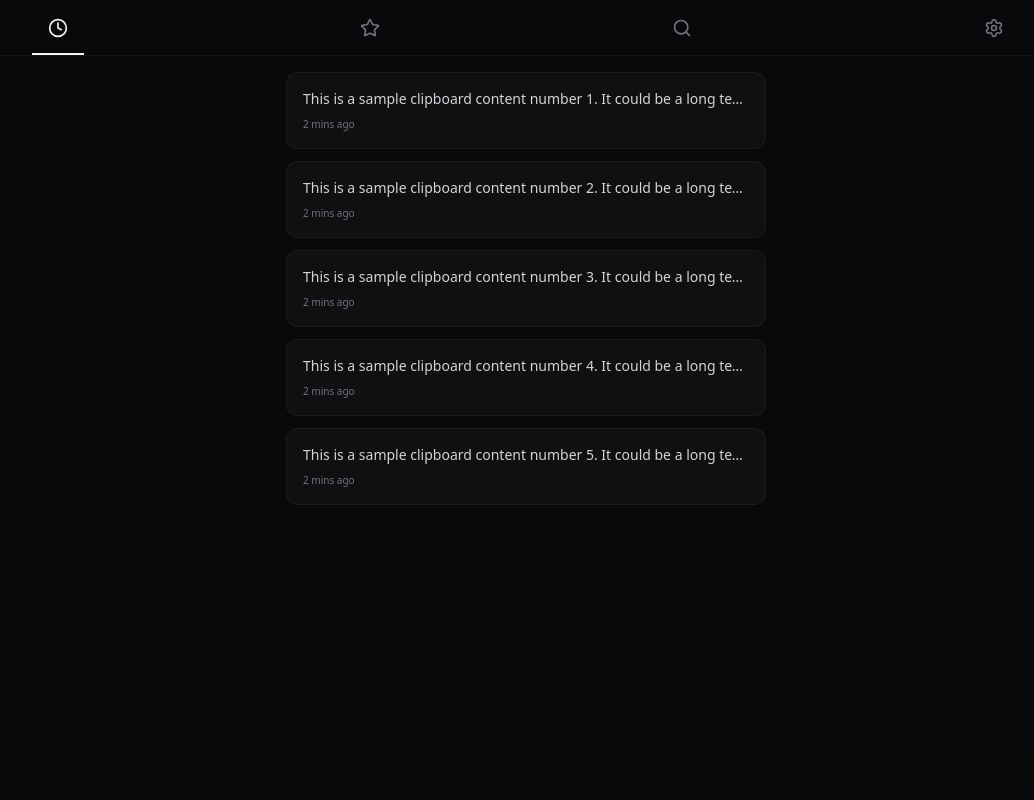
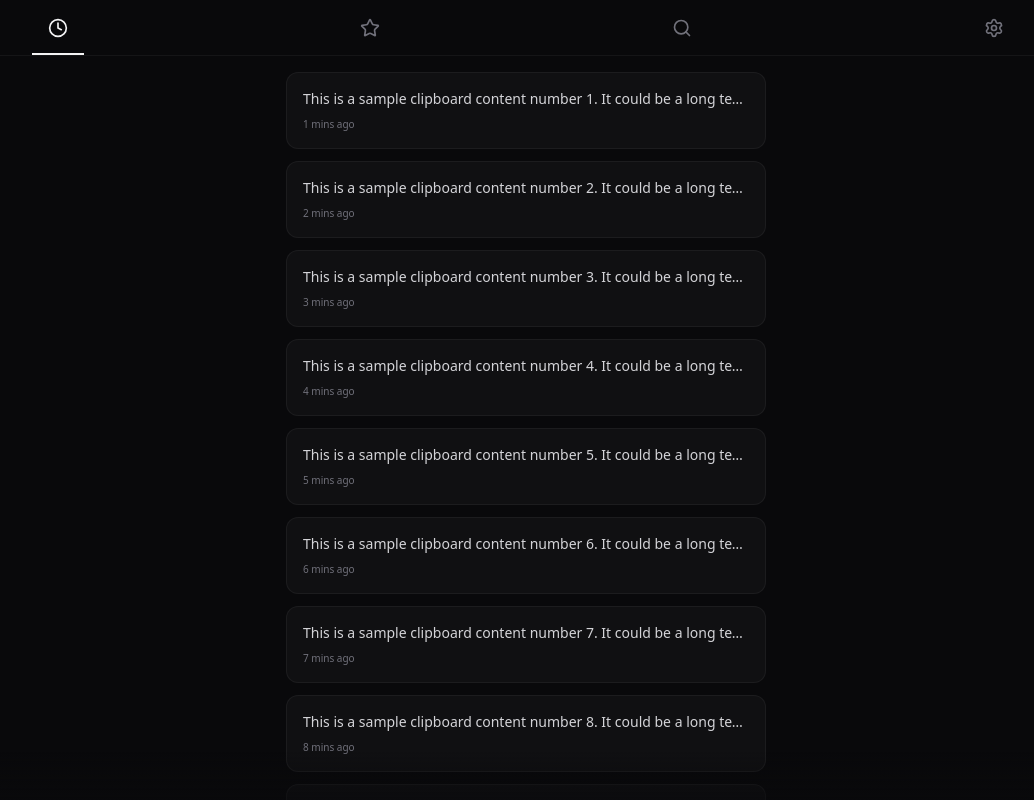
Before and after one commit to lwshakib/imemo-smart-clipboard, a React (Vite) app in the folder apps/desktop/: page / in a window 1280 px wide. Shown: the top 800 px of the page, without its empty margins (114-1148 px from the left). Built offline with nearby package versions, Linux system fonts and the light colour scheme.

Commit message:
feat: implement Electron main process with tray support and basic clipboard history UI component

```diff
--- a/apps/desktop/electron/main.ts
+++ b/apps/desktop/electron/main.ts
@@ -1,4 +1,4 @@
-import { app, BrowserWindow, Menu, nativeImage, Tray, screen } from 'electron'
+import { app, BrowserWindow, Menu, nativeImage, Tray, screen, ipcMain } from 'electron'
 import { createRequire } from 'node:module'
 import { fileURLToPath } from 'node:url'
 import path from 'node:path'
@@ -140,3 +140,7 @@ app.whenReady().then(() => {
   createWindow()
   createTray()
 })
+
+ipcMain.on('hide-window', () => {
+  win?.hide()
+})
--- a/apps/desktop/src/components/HistoryView.tsx
+++ b/apps/desktop/src/components/HistoryView.tsx
@@ -1,15 +1,22 @@
 import React from 'react';
 
 const HistoryView: React.FC = () => {
+  const handleItemClick = () => {
+    window.ipcRenderer.send('hide-window');
+  };
+
   return (
     <div className="flex flex-col p-4 animate-in fade-in slide-in-from-bottom-2 duration-500">
       <div className="space-y-3">
-        {[1, 2, 3, 4, 5].map((i) => (
-          <div key={i} className="group relative overflow-hidden rounded-xl border border-white/5 bg-zinc-900/50 p-4 transition-all hover:bg-zinc-800/80">
+        {Array.from({ length: 15 }, (_, i) => i + 1).map((i) => (
+          <div
+            key={i}
+            onClick={handleItemClick}
+            className="group relative cursor-pointer overflow-hidden rounded-xl border border-white/5 bg-zinc-900/50 p-4 transition-all hover:bg-zinc-800/80 active:scale-[0.98]"
+          >
             <p className="text-sm text-zinc-300 truncate">This is a sample clipboard content number {i}. It could be a long text or a small snippet.</p>
             <div className="mt-2 flex items-center justify-between">
-              <span className="text-[10px] text-zinc-500 font-medium">2 mins ago</span>
-              <button className="text-[10px] text-zinc-400 font-semibold opacity-0 group-hover:opacity-100 transition-opacity">Copy</button>
+              <span className="text-[10px] text-zinc-500 font-medium">{i} mins ago</span>
             </div>
           </div>
         ))}
```
